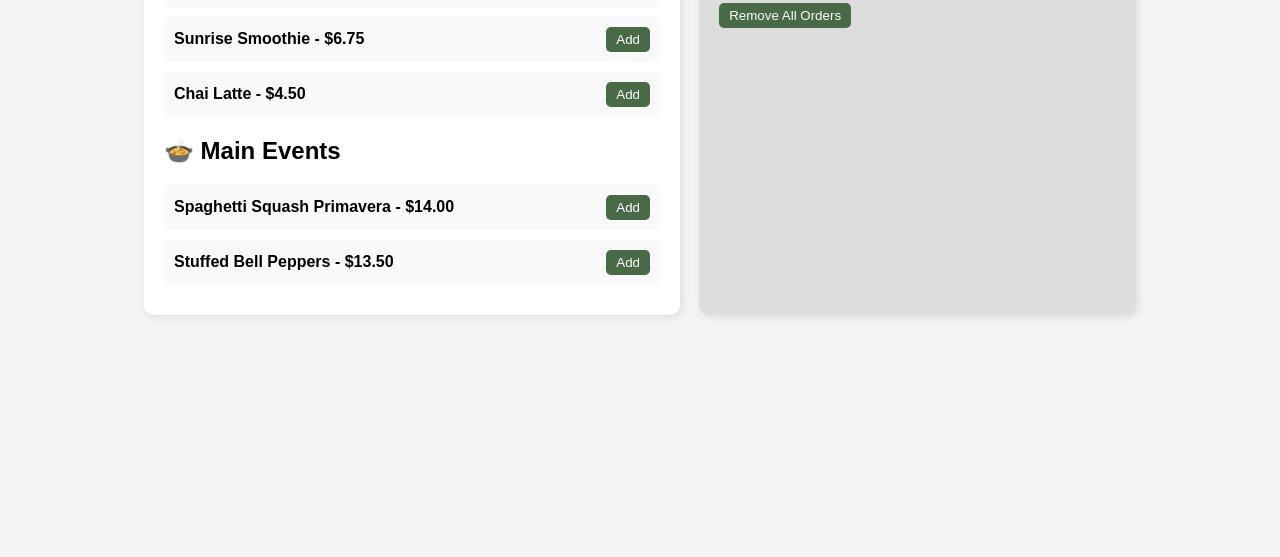
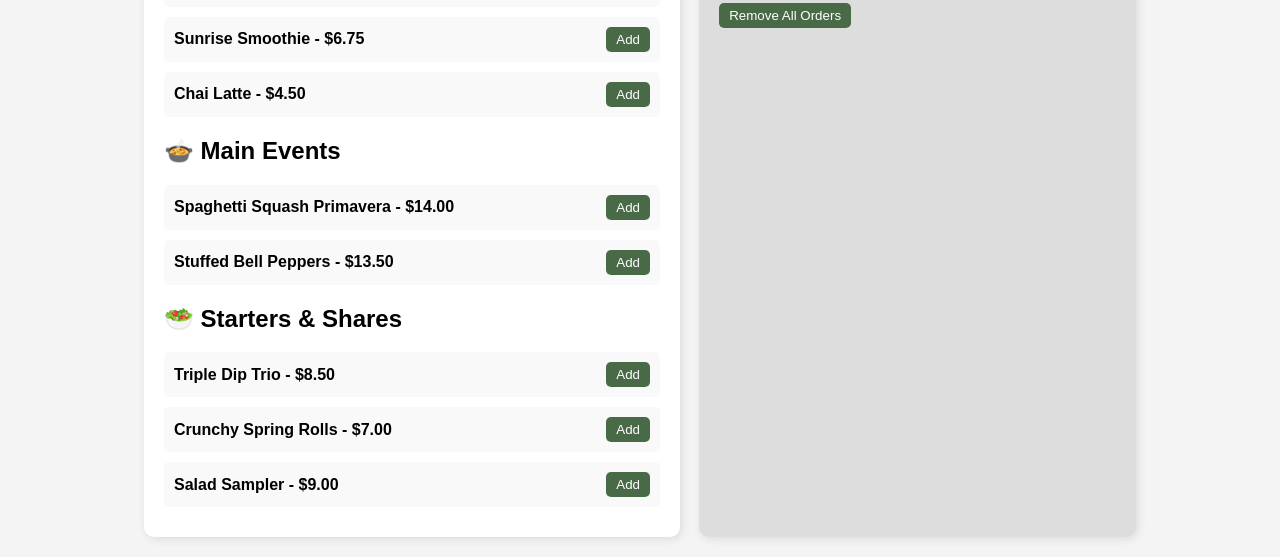
Before and after one commit to kyopayacc/Kaleidoscope-Cafe, a plain HTML site: page cart.html in a window 1280 px wide. Shown: the part 246-803 px from the top of the page. Drawn offline with Linux system fonts and the light colour scheme; a web font is replaced by a local one.

Commit message:
cart.html

```diff
--- a/cart.html
+++ b/cart.html
@@ -189,6 +189,29 @@
                     <strong>Description:</strong><br> Bell peppers stuffed with quinoa and vegetables.
                 </div>
             </div>
+
+            <h2>🥗 Starters & Shares</h2>
+            <div class="menu-item">
+                <span>Triple Dip Trio - $8.50</span>
+                <button onclick="addToCart('Triple Dip Trio', 8.50)">Add</button>
+                <div class="item-info">
+                    <strong>Description:</strong><br> Hummus, kale artichoke, roasted red pepper with pita.
+                </div>
+            </div>
+            <div class="menu-item">
+                <span>Crunchy Spring Rolls - $7.00</span>
+                <button onclick="addToCart('Crunchy Spring Rolls', 7.00)">Add</button>
+                <div class="item-info">
+                    <strong>Description:</strong><br> With peanut dipping sauce.
+                </div>
+            </div>
+            <div class="menu-item">
+                <span>Salad Sampler - $9.00</span>
+                <button onclick="addToCart('Salad Sampler', 9.00)">Add</button>
+                <div class="item-info">
+                    <strong>Description:</strong><br> Three mini salads of the day.
+                </div>
+            </div>
         </div>
 
         <div class="cart">
```
